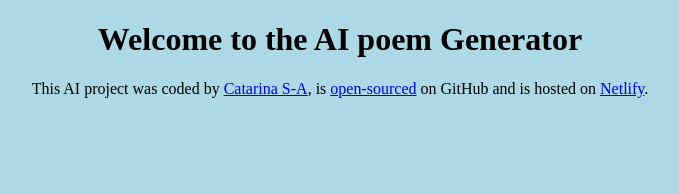
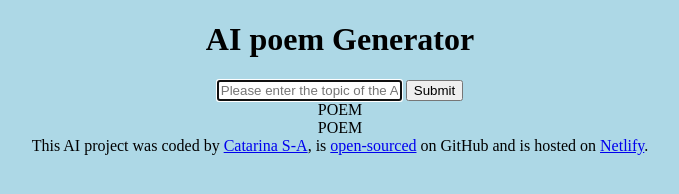
Before and after one commit to casakc/ai-add-on-week2, a plain HTML site: page index.html in a window 1280 px wide. Shown: the whole page, without its empty margins (300-979 px from the left). Drawn offline with Linux system fonts and the light colour scheme.

Commit message:
Added structure to html.index

```diff
--- a/index.html
+++ b/index.html
@@ -7,7 +7,19 @@
     <title>AI Poem Generator</title>
 </head>
 <body>
-   <h1>Welcome to the AI poem Generator</h1>
+    <header>
+   <h1>AI poem Generator</h1>
+</header>
+<main>
+    <form>
+        <input type="text" placeholder="Please enter the topic of the AI poem" autofocus required autocomplete="off"/>
+    <input type="submit">
+    </form>
+    <div>
+        POEM <br>
+        POEM
+    </div>
+</main>
 <footer>This AI project was coded by <a href="https://github.com/casakc" target="_blank">Catarina S-A</a>, is <a href="https://github.com/casakc/ai-add-on-week2" target="_blank">open-sourced</a> on GitHub and is hosted on <a href="#">Netlify</a>.</footer>
 <script src="src/index.js"></script>
 </body>
```
